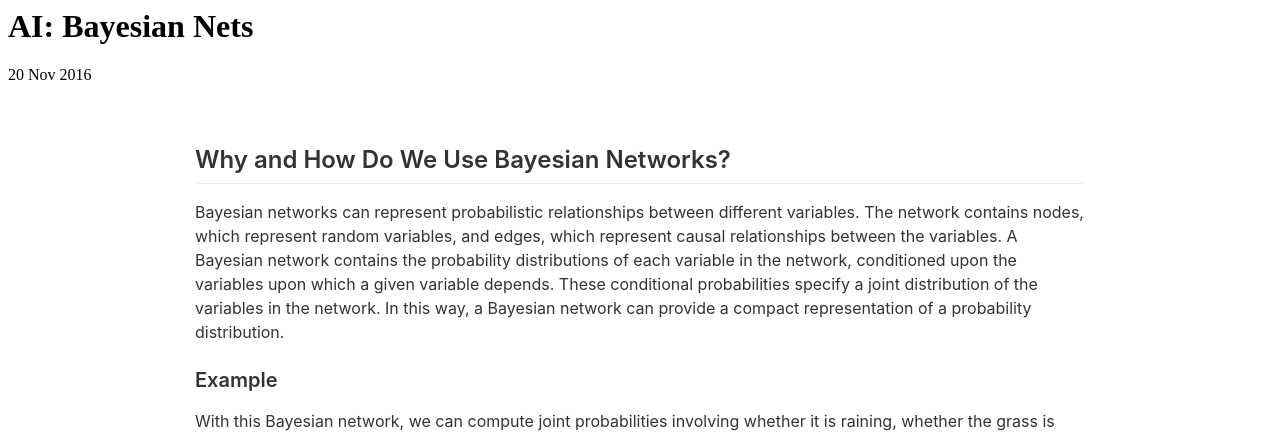
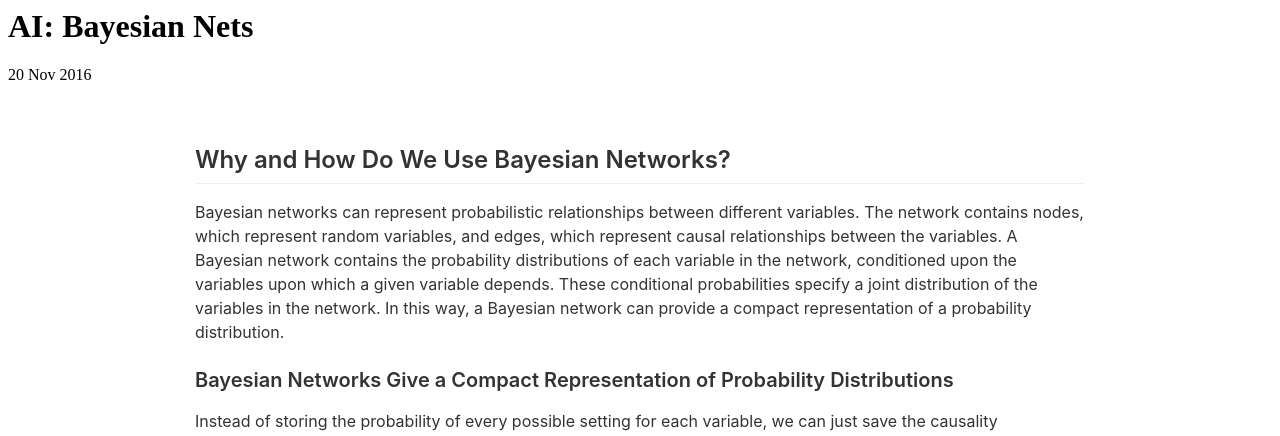
Before and after one commit to cchen23/cchen23.githhub.io, a Jekyll site: the page built from _posts/2016-11-20-ai-bayesian-nets.md, in a window 1280 px wide. Shown: the top 436 px of the page. Built offline with Jekyll 4.4.1, drawn with Linux system fonts in a browser that asks for light colours; some of the changed text lies outside the part shown.

Commit message:
Update 2016-11-20-ai-bayesian-nets.md

```diff
--- a/_posts/2016-11-20-ai-bayesian-nets.md
+++ b/_posts/2016-11-20-ai-bayesian-nets.md
@@ -9,6 +9,9 @@
 ## Why and How Do We Use Bayesian Networks?
 Bayesian networks can represent probabilistic relationships between different variables. The network contains nodes, which represent random variables, and edges, which represent causal relationships between the variables. A Bayesian network contains the probability distributions of each variable in the network, conditioned upon the variables upon which a given variable depends. These conditional probabilities specify a joint distribution of the variables in the network. In this way, a Bayesian network can provide a compact representation of a probability distribution.
 
+### Bayesian Networks Give a Compact Representation of Probability Distributions
+Instead of storing the probability of every possible setting for each variable, we can just save the causality relationships and conditional probabilities of the variables in a Bayesian network. Using the relationships and conditional probabilities, we can compute the probability of each possible combination of states.
+
 ### Example
 With this Bayesian network, we can compute joint probabilities involving whether it is raining, whether the grass is wet, and whether the sprinkler is turned on.
 
```
Also changed, not shown: other parts of _posts/2016-11-20-ai-bayesian-nets.md (+0 -3 lines).
